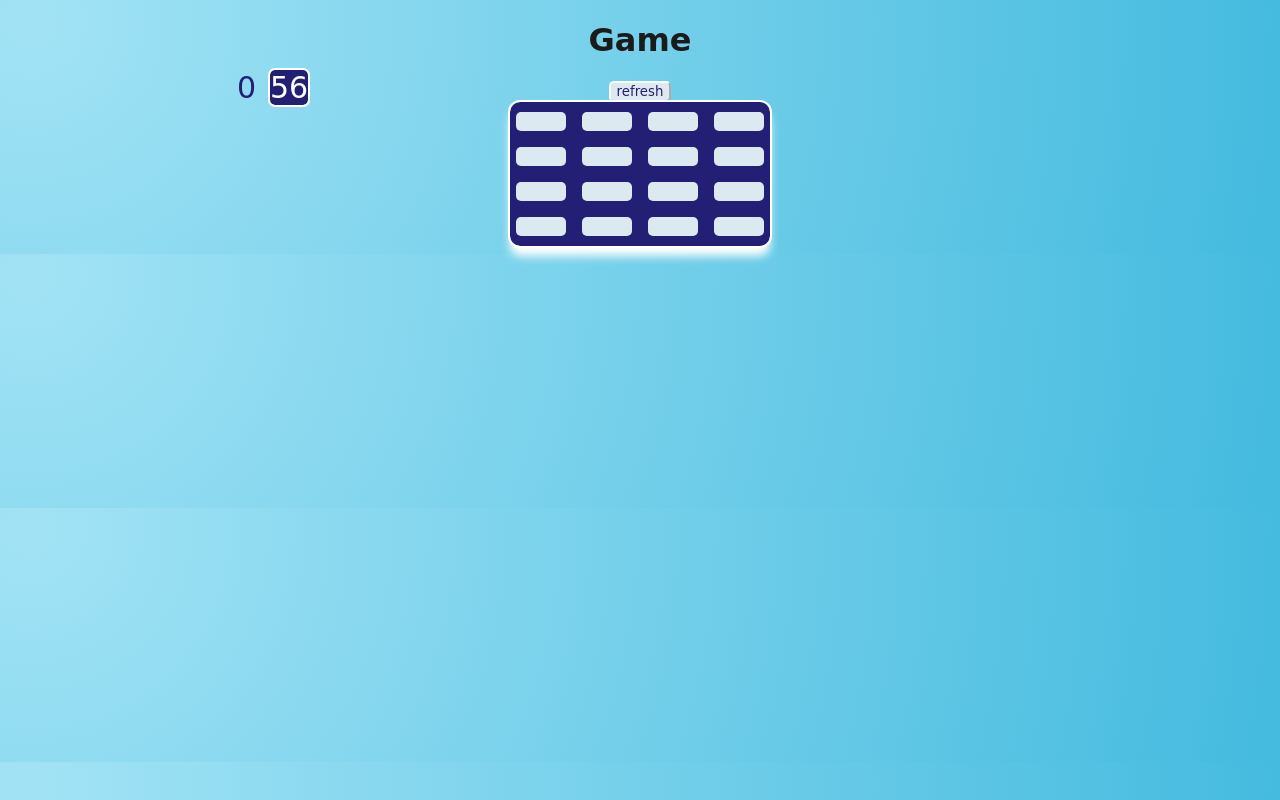
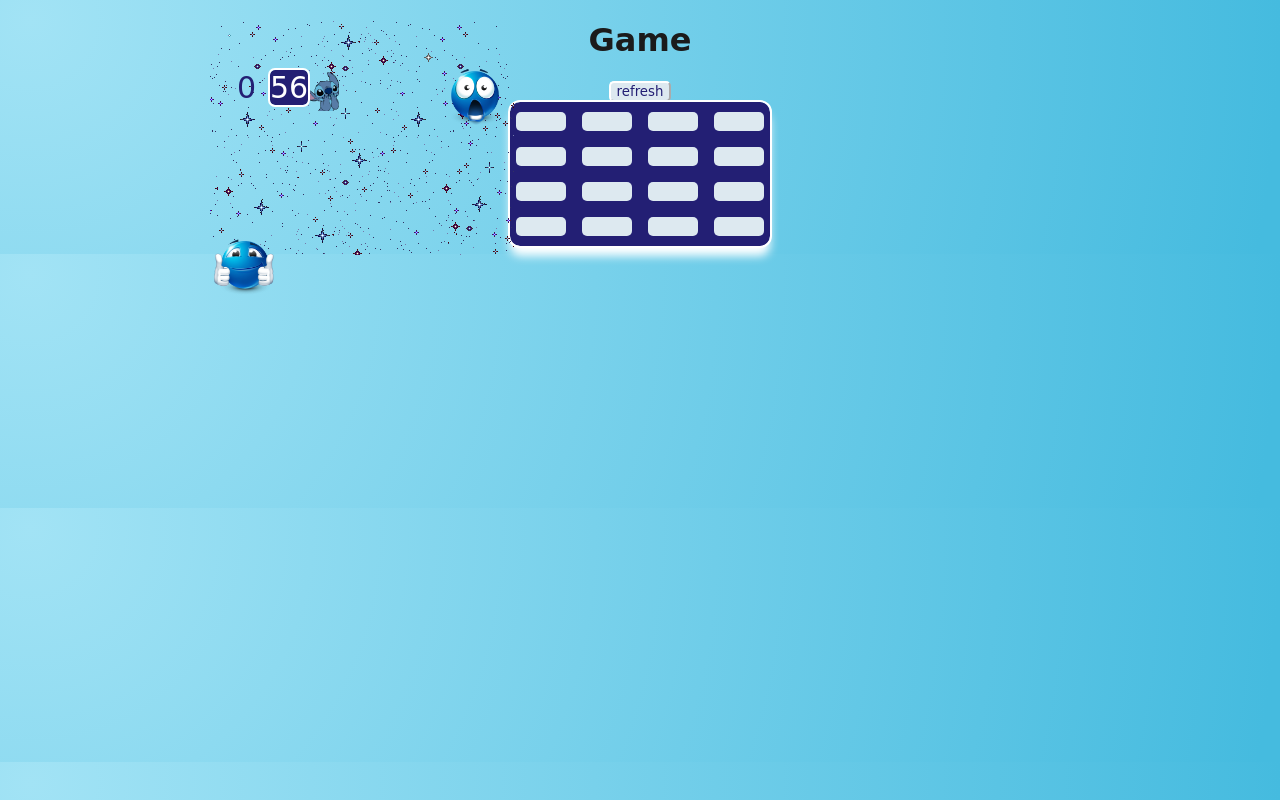
Before and after one commit to krutoi2012/paopao, a plain HTML site: page index.html in a window 1280 px wide. Drawn offline with Linux system fonts and the light colour scheme.

Commit message:
Update index.html

```diff
--- a/index.html
+++ b/index.html
@@ -8,7 +8,7 @@
 </head>
 <body>
     <center>
-    <img src="img/2iiH.gif" alt="" id="giffi">
+    <img src="2iiH.gif" alt="" id="giffi">
    <h1>Game</h1>
 
    <button onclick="Gamestart()">refresh</button>
@@ -19,12 +19,12 @@
 
    </div>
 
-   <img src="img/stich.gif" alt="" id="gifst" >
+   <img src="stich.gif" alt="" id="gifst" >
 
 
 
-   <img src="img/blueth.png" alt="" id="gift" >
-   <img src="img/blue.png" alt="" id="gifs" >
+   <img src="blueth.png" alt="" id="gift" >
+   <img src="blue.png" alt="" id="gifs" >
 
    <div id="tp">60</div>
    <div id="mp">0</div>
```
